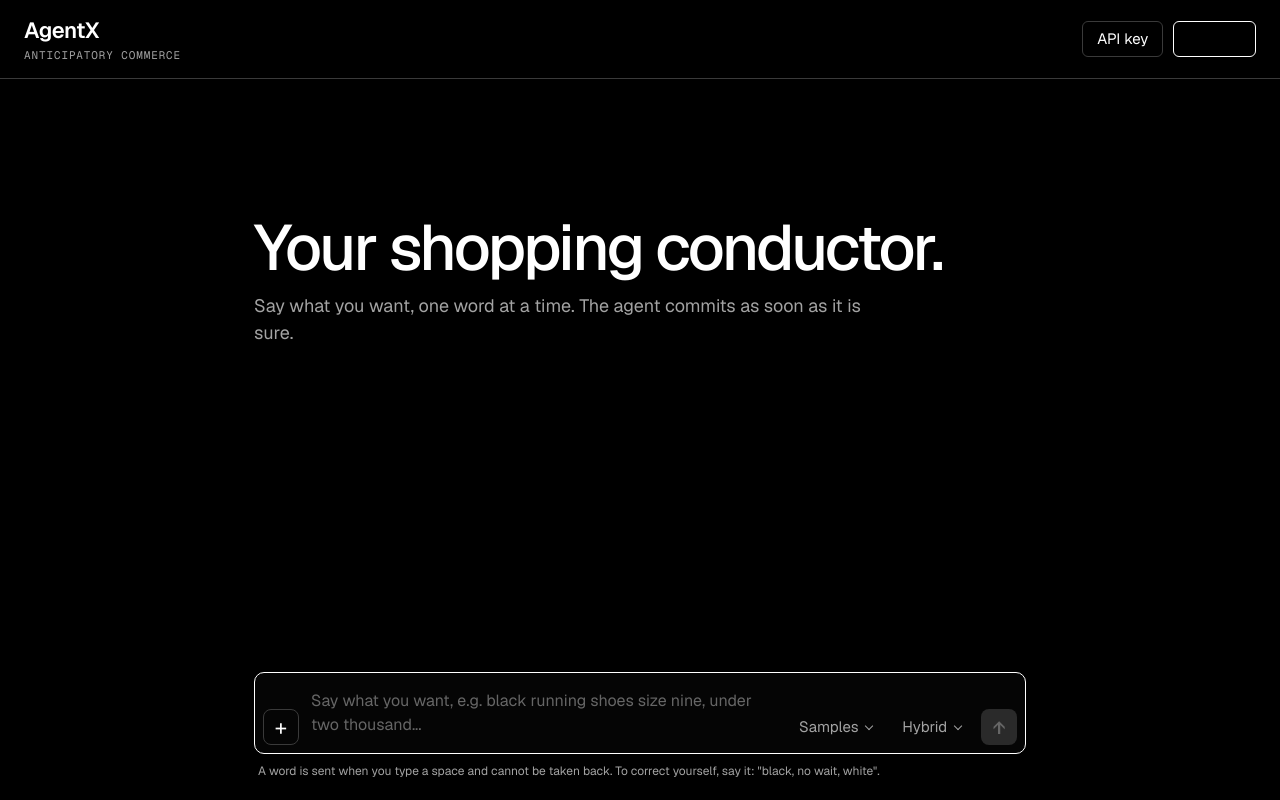
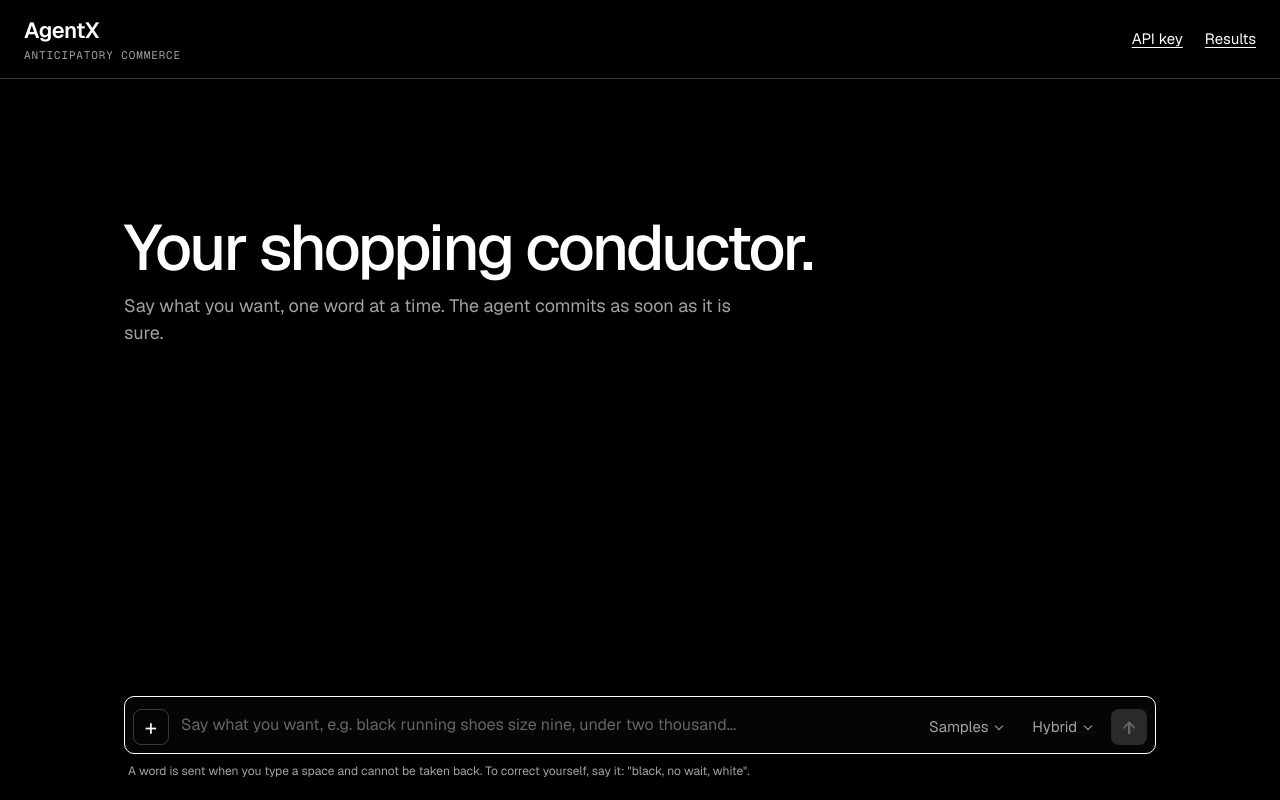
Before and after one commit to bytekandy/agentx-ps1-anticipatory-commerce, a plain HTML site: page frontend/index.html in a window 1280 px wide. Drawn offline with Linux system fonts and the light colour scheme; no server answers.

Commit message:
feat(frontend): widen the composer, underlined header links

```diff
--- a/frontend/style.css
+++ b/frontend/style.css
@@ -20,7 +20,7 @@ select option,select optgroup{background:#000;color:#fff}
 label{display:flex;flex-direction:column;gap:4px;font-size:13px;color:var(--dim)}
 
 main{flex:1;display:flex;flex-direction:column;min-width:0;min-height:0}
-.thread{flex:1;overflow:auto;padding:40px 24px;width:100%;max-width:820px;margin:0 auto;display:flex;flex-direction:column;gap:28px}
+.thread{flex:1;overflow:auto;padding:40px 24px;width:100%;max-width:1080px;margin:0 auto;display:flex;flex-direction:column;gap:28px}
 .hero h1{font-size:clamp(38px,6vw,64px);font-weight:500;letter-spacing:-.045em;line-height:1.02;margin:12vh 0 12px}
 .hero p{color:var(--dim);font-size:18px;margin:0;max-width:34em}
 .thread:not(.fresh) .hero{display:none}
@@ -52,7 +52,7 @@ main{flex:1;display:flex;flex-direction:column;min-width:0;min-height:0}
 .card h3{margin:0 0 4px;font-size:17px;font-weight:600}
 .meta{color:var(--dim);font-size:13px}
 
-.composer{padding:0 24px 20px;width:100%;max-width:820px;margin:0 auto}
+.composer{padding:0 24px 20px;width:100%;max-width:1080px;margin:0 auto}
 .status{min-height:20px;margin:0 0 4px;font-size:13px}
 .hint{color:var(--dim);font-size:12px;margin:8px 4px 0}
 table{border-collapse:collapse;width:100%;margin:12px 0 20px}
@@ -97,3 +97,6 @@ dialog::backdrop{background:rgba(0,0,0,.8)}
 input[type=range]{-webkit-appearance:none;appearance:none;flex:1;height:2px;background:var(--line);border-radius:2px;outline:0}
 input[type=range]::-webkit-slider-thumb{-webkit-appearance:none;width:14px;height:14px;background:var(--fg);border-radius:3px;cursor:pointer}
 input[type=range]::-moz-range-thumb{width:14px;height:14px;background:var(--fg);border:0;border-radius:3px;cursor:pointer}
+.top{gap:22px}
+.top .ghost,.top .solid{border:0;background:none;color:var(--fg);padding:4px 0;border-radius:0;text-decoration:underline;text-underline-offset:3px;font-weight:400;cursor:pointer}
+.top .ghost:hover,.top .solid:hover{text-decoration-thickness:2px}
```
